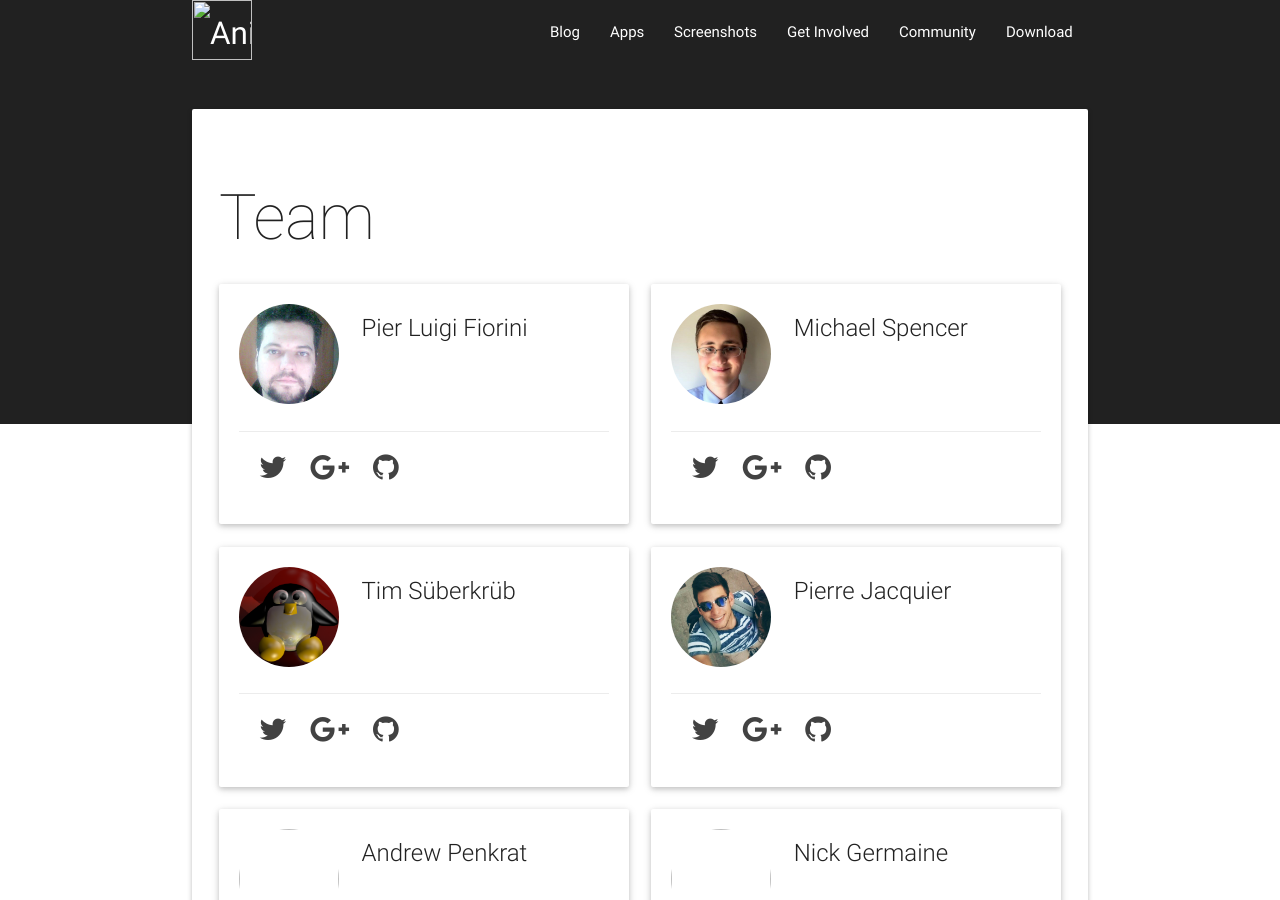
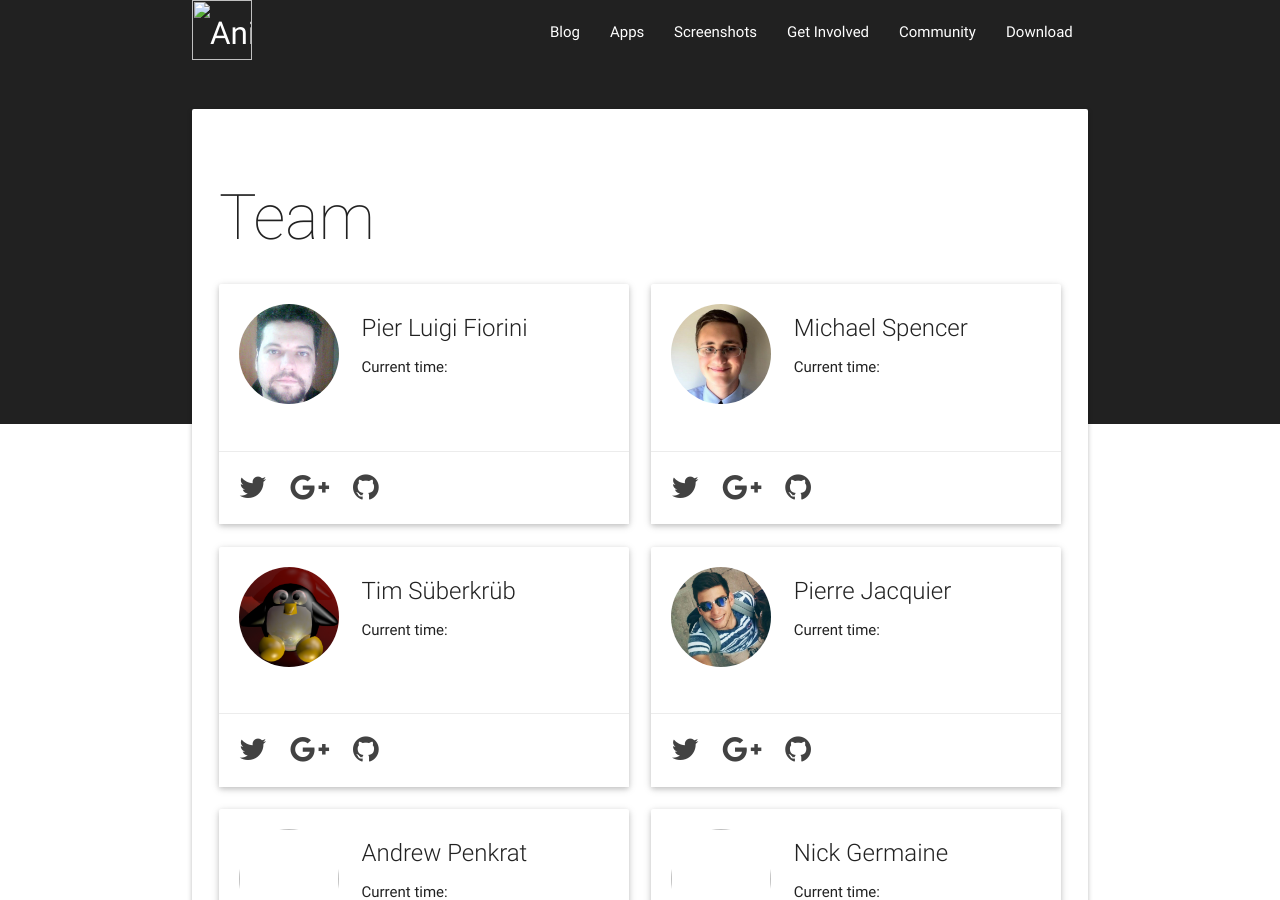
Before and after one commit to Anima-OS/Anima-OS.com, a Jekyll site: the page built from team.html, in a window 1280 px wide and 900 px high. Built offline with Jekyll 4.4.1, drawn with Linux system fonts in a browser that asks for light colours; nearby versions of some CDN libraries; some of the changed text lies outside the part shown.

Commit message:
Update team.html

```diff
--- a/team.html
+++ b/team.html
@@ -23,8 +23,8 @@
                     </div>
                     <div class="col">
                         <span class="card-title">{{ member.real_name }}</span>
-                    <!--    <p>Timezone: {{ member.tz}}</p>
-                    </div> -->
+                        <p>Current time: {{ member.tz}}</p>
+                    </div>
                 </div>
             </div>
             <div class="card-action">
```
